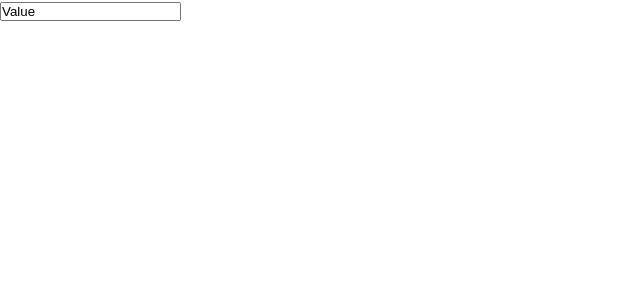
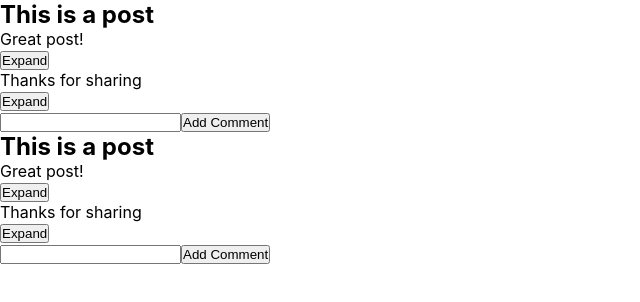
Before and after one commit to ajittupe2548/react-practice, a React (Create React App) app: page / in a window 1280 px wide. Shown: the top 302 px of the page, without its empty margins (0-640 px from the left). Built offline with nearby package versions, Linux system fonts and the light colour scheme.

Commit message:
Added: Local and Global state

```diff
--- a/src/App.js
+++ b/src/App.js
@@ -1,6 +1,8 @@
 import './App.css';
 import DataFlow from './components/DataFlow';
 import Render from './components/Render';
+import SingleTon from './components/SingleTon';
+import LocalState from './components/LocalState';
 
 /*
 Writing Resilient Components: https://overreacted.io/writing-resilient-components/
@@ -10,7 +12,9 @@ function App() {
   return (
     <div className="App">
       {/* <DataFlow /> */}
-      <Render />
+      {/* <Render /> */}
+      {/* <SingleTon /> */}
+      <LocalState />
     </div>
   );
 }
--- a/src/components/DataFlow.js
+++ b/src/components/DataFlow.js
@@ -127,7 +127,6 @@ class DataFlow3 extends Component {
     render() {
         return (
             <>
-                <h1>Hello!</h1>
                 <ButtonDataFlow3 color='green' onClick={
                     // 🔴 Button ignores updates to the onClick prop
                     this.state.isEnabled ? this.handleClick : null
--- /dev/null
+++ b/src/components/LocalState.js
@@ -0,0 +1,111 @@
+import React, { useState } from 'react';
+
+/*
+4. Keep the Local State Isolated
+  - Local vs. Global State: Not all state in a React component should be local. Deciding whether state should be local depends on how the component's interactions should behave when rendered multiple times.
+
+  - Determining Local State: To decide if a piece of state should be local, ask: "If this component was rendered twice, should this interaction reflect in the other copy?"
+
+    - If the answer is "no", then it’s local state.
+    - If "yes", then it should be managed globally (e.g., using a state management library).
+*/
+
+/* In this example, all the state is stored locally, leading to issues with synchronization when multiple instances are rendered: */
+function Post() {
+  const [content, setContent] = useState('This is a post');
+  const [comments, setComments] = useState(['Great post!', 'Thanks for sharing']);
+  const [expandedComments, setExpandedComments] = useState({});
+  const [newComment, setNewComment] = useState('');
+
+  const toggleComment = (index) => {
+    setExpandedComments(prevState => ({
+      ...prevState,
+      [index]: !prevState[index],
+    }));
+  };
+
+  const handleNewComment = (e) => {
+    setNewComment(e.target.value);
+  };
+
+  const addComment = () => {
+    setComments([...comments, newComment]);
+    setNewComment('');
+  };
+
+  return (
+    <div>
+      <h2>{content}</h2>
+      <div>
+        {comments.map((comment, index) => (
+          <div key={index}>
+            <p>{comment}</p>
+            <button onClick={() => toggleComment(index)}>
+              {expandedComments[index] ? 'Collapse' : 'Expand'}
+            </button>
+            {expandedComments[index] && <p>Expanded content</p>}
+          </div>
+        ))}
+      </div>
+      <input value={newComment} onChange={handleNewComment} />
+      <button onClick={addComment}>Add Comment</button>
+    </div>
+  );
+}
+
+/* In this example, global state is handled outside the component (e.g., using a Redux store or a context provider), while truly local state (like which comments are expanded or the input value) is managed within the component: */
+// Example of global state managed by a Redux store or context
+const postContent = 'This is a post';
+const comments = ['Great post!', 'Thanks for sharing'];
+
+function PostV2() {
+  const [expandedComments, setExpandedComments] = useState({});
+  const [newComment, setNewComment] = useState('');
+
+  const toggleComment = (index) => {
+    setExpandedComments(prevState => ({
+      ...prevState,
+      [index]: !prevState[index],
+    }));
+  };
+
+  const handleNewComment = (e) => {
+    setNewComment(e.target.value);
+  };
+
+  const addComment = () => {
+    // Assuming we have a global function to add a comment to the global state
+    console.log('Adding new comment to global state:', newComment);
+    setNewComment('');
+  };
+
+  return (
+    <div>
+      <h2>{postContent}</h2>
+      <div>
+        {comments.map((comment, index) => (
+          <div key={index}>
+            <p>{comment}</p>
+            <button onClick={() => toggleComment(index)}>
+              {expandedComments[index] ? 'Collapse' : 'Expand'}
+            </button>
+            {expandedComments[index] && <p>Expanded content</p>}
+          </div>
+        ))}
+      </div>
+      <input value={newComment} onChange={handleNewComment} />
+      <button onClick={addComment}>Add Comment</button>
+    </div>
+  );
+}
+
+function LocalState() {
+  return (
+    <div>
+      <Post />
+      <PostV2 />
+    </div>
+  )
+}
+
+export default LocalState
```
